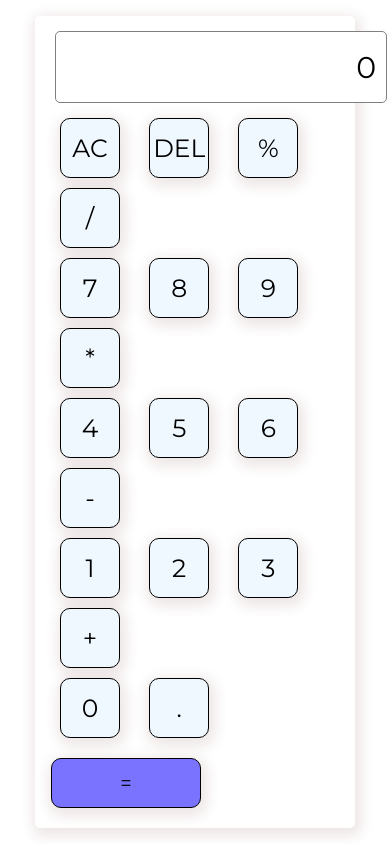
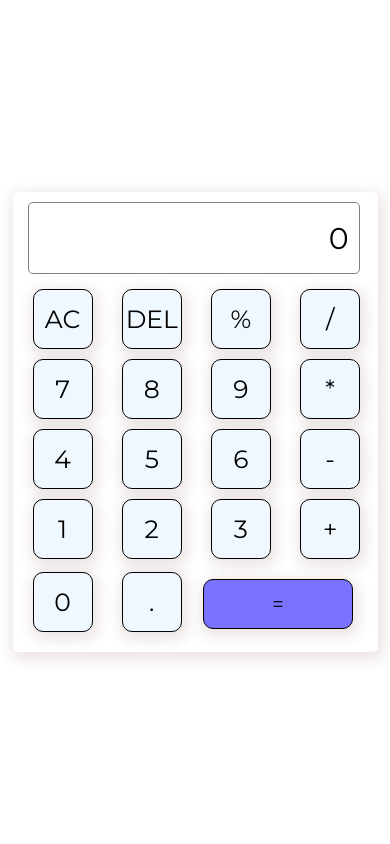
Before and after one commit to MubashirAhmedMemon/calculter, a plain HTML site: page index.html in a window 390 px wide. Drawn offline with Linux system fonts and the light colour scheme; a web font is replaced by a local one.

Commit message:
Update style.css

```diff
--- a/style.css
+++ b/style.css
@@ -45,8 +45,8 @@
 /* Media query for screens with a maximum width of 600px */
 @media screen and (max-width: 600px) {
    .Calculater {
-      width: 300px;
-      padding: 10px !important;
+      width: 100%;
+      padding: 5px !important;
       border-radius: 5px;
 
     }
```
